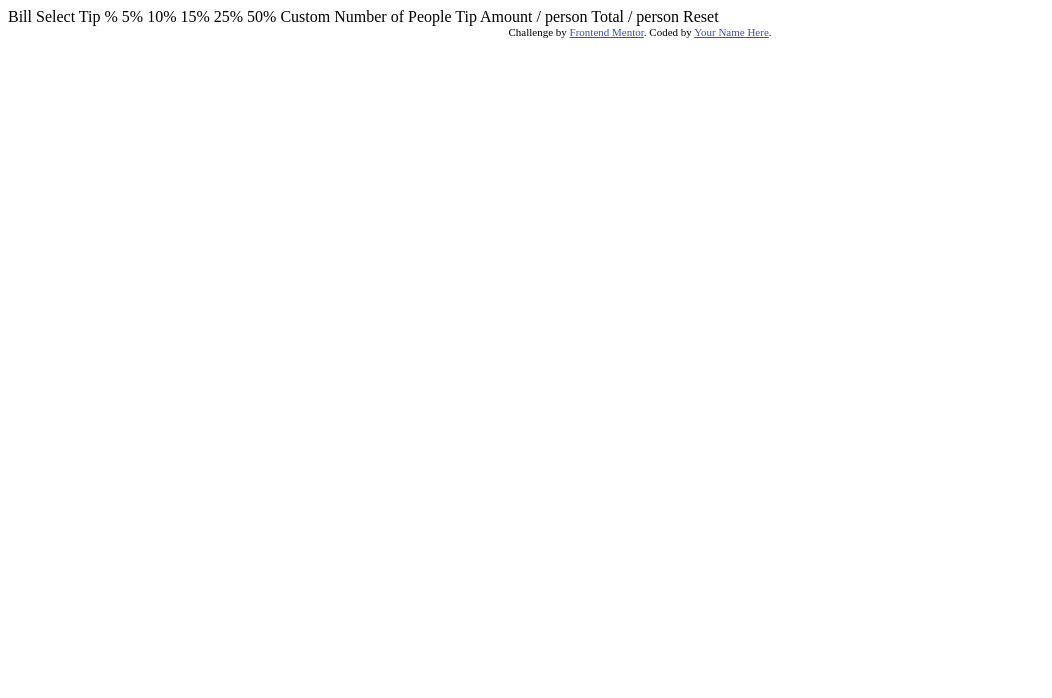
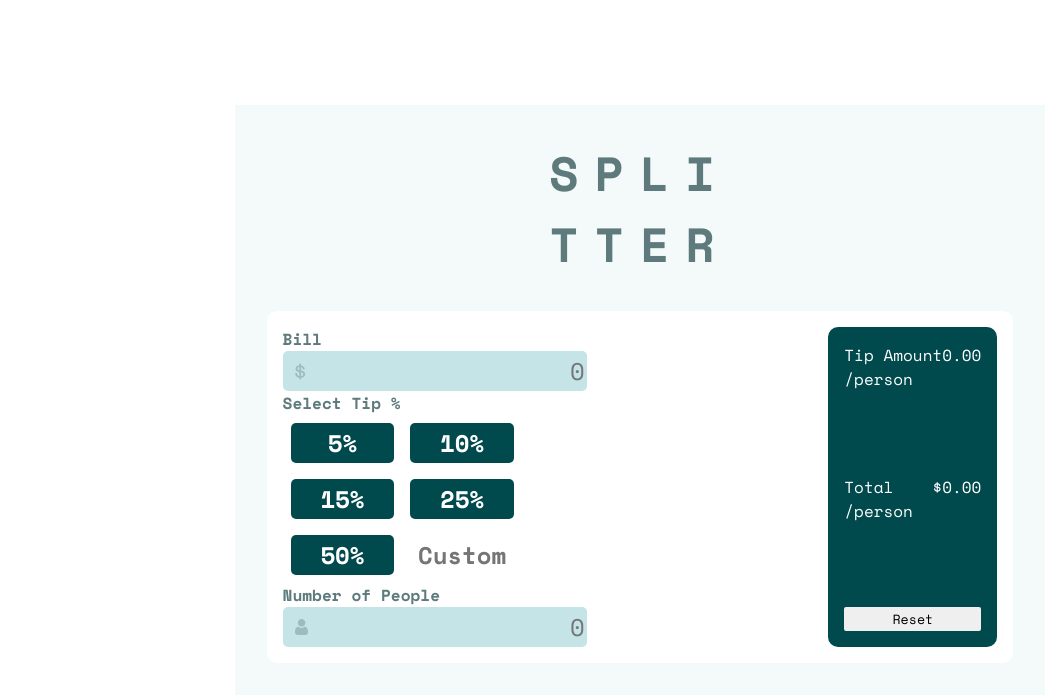
Before and after one commit to MuntjeerAli/tip-calculator, a plain HTML site: page index.html in a window 1280 px wide. Shown: the whole page, without its empty margins (0-1052 px from the left). Drawn offline with nearby package versions, Linux system fonts and the light colour scheme.

Commit message:
completed html and css

```diff
--- a/index.html
+++ b/index.html
@@ -5,6 +5,7 @@
   <meta name="viewport" content="width=device-width, initial-scale=1.0"> <!-- displays site properly based on user's device -->
 
   <link rel="icon" type="image/png" sizes="32x32" href="./images/favicon-32x32.png">
+  <link rel="stylesheet" href="./styles/style.css">
 
   <title>Frontend Mentor | Tip calculator app</title>
 
@@ -15,8 +16,70 @@
   </style>
 </head>
 <body>
+  <main class="main-container">
+    <h1 class="title"> SPLI <br/> TTER</h1>
+    <div class="main-content">
+      <div class="left-container">
+        <div class="bill">
+          <div class="heading">
+            <h6>Bill</h6>
+            <h6 class="error-message">Can't be negative or zero</h6>
+          </div>
+          <input type="number" id="bill-charge" name="bill-charge" placeholder="0"/>
+        </div>
+        <div class="tip-section">
+          <div class="heading">
+            <h6>Select Tip %</h6>
+            <h6 class="error-message">Can't be negative</h6>
+          </div>
+          <div class="tip-btn">
+            <button class="tip-value" value="5">5%</button>
+            <button class="tip-value" value="10">10%</button>
+            <button class="tip-value" value="15">15%</button>
+            <button class="tip-value" value="25">25%</button>
+            <button class="tip-value" value="50">50%</button>
+            <input class="tip-value" type="number" name="custom-tip" id="custom-tip" placeholder="Custom"/>
+          </div>
+        </div>
+        <div class="people-count">
+          <div class="heading">
+            <h6>Number of People</h6>
+            <h6 class="error-message">Can't be negative or zero</h6>
+          </div>
+          <input type="number" name="people-count" id="people-count" placeholder="0">
+        </div>
+      </div>
+      <div class="right-container">
+        <div class="tip-details">
+          <div class="amount-detail">
+            <p class="tip-amount">
+              Tip Amount <br/> /person
+            </p>
+            <p class="total-amount">
+              0.00
+            </p>
+          </div>
+        </div>
+        <div class="amount-detail">
+          <p class="tip-amount">
+            Total <br/> /person
+          </p>
+          <p class="total-amount" id="total-amount-per-person">$0.00</p>
+        </div>
+        <button class="reset-button">Reset</button>
+      </div>
+    </div>
+  </main>
 
-  Bill
+
+
+
+
+
+
+
+  <script src="./scripts/script.js"></script>
+  <!-- Bill
 
   Select Tip %
   5%
@@ -38,7 +101,7 @@
 
   <div class="attribution">
     Challenge by <a href="https://www.frontendmentor.io?ref=challenge" target="_blank">Frontend Mentor</a>.
-    Coded by <a href="#">Your Name Here</a>.
+    Coded by <a href="#">Your Name Here</a>. -->
   </div>
 </body>
 </html>
--- a/scripts/script.js
+++ b/scripts/script.js
@@ -0,0 +1 @@
+'use strict';
--- a/styles/style.css
+++ b/styles/style.css
@@ -1,10 +1,161 @@
+@import url('https://fonts.googleapis.com/css2?family=Space+Mono:wght@400;700&display=swap');
 
+:root {
+    --cyan-strong: hsl(172, 67%, 45%);
+    --cyan-very-dark: hsl(183, 100%, 15%);
+    --cyan-grayish-dark: hsl(186, 14%, 43%);
+    --cyan-grayish: hsl(184, 14%, 56%);
+    --cyan-grayish-light: hsl(185, 41%, 84%);
+    --cyan-very-light-grayish: hsl(189, 41%, 97%);
+    --white: hsl(0, 0%, 100%);
+}
 
-color{}
-Strong cyan: hsl(172, 67%, 45%)
-Very dark cyan: hsl(183, 100%, 15%)
-Dark grayish cyan: hsl(186, 14%, 43%)
-Grayish cyan: hsl(184, 14%, 56%)
-Light grayish cyan: hsl(185, 41%, 84%)
-Very light grayish cyan: hsl(189, 41%, 97%)
-White: hsl(0, 0%, 100%)
+*, *::after, *::before{
+    margin: 0;
+    padding: 0;
+    box-sizing: border-box;
+    outline: none;
+}
+
+html{
+    font-size: 16px;
+}
+
+body{
+    height: 100vh;
+    font-family: 'Space Mono';
+    display: flex;
+    justify-content: center;
+    align-items: center;
+    font-size: 1.5rem;
+    color: var(--cyan-grayish-dark);
+}
+
+h1, h2, h3, h4, h5, h6{
+    margin-bottom: 0;
+}
+
+p{
+    font-size: 1rem;
+}
+input{
+    background-color: var(--cyan-grayish-light);
+    border-color: transparent;
+    border-radius: 5px;
+    text-align: right;
+    font-family: inherit;
+    font-size: 1.5rem;
+}
+
+input[type='number']:focus-visible {
+    outline-color: var(--cyan-strong);
+}
+
+input[type='number']::-webkit-inner-spin-button,
+input[type='number']::-webkit-outer-spin-button{
+    -webkit-appearance: none;
+    -moz-appearance: none;
+    appearance: none;
+    margin: 0;
+}
+
+button{
+    font-family: inherit;
+    border-color: transparent;
+    border-radius: 2px;
+}
+
+.main-container{
+    display: flex;
+    flex-direction: column;
+    align-items: center;
+    padding: 2rem;
+    background-color: var(--cyan-very-light-grayish);
+}
+
+.title{
+    padding-bottom: 2rem;
+    letter-spacing: 1rem;
+}
+
+.main-content{
+    display: flex;
+    flex-wrap: wrap;
+    justify-content: space-between;
+    padding: 1rem;
+    background-color: var(--white);
+    border-radius: 10px;
+}
+
+.left-container{
+    width: 50%;
+}
+
+.left-container .heading{
+    display: flex;
+    justify-content: space-between;
+}
+
+.error-message{
+    color: red;
+    display: none;
+}
+
+.bill input{
+    background-image: url(../images/icon-dollar.svg);
+    background-repeat: no-repeat;
+    background-position: 10px center;
+}
+
+.tip-section .tip-btn{
+    display: flex;
+    flex-wrap: wrap;
+}
+
+.tip-btn .tip-value{
+    width: 29%;
+    margin: 0.5rem;
+    font-size: 1.5rem;
+    font-weight: 700;
+    background-color: var(--cyan-very-dark);
+    color: var(--white);
+    cursor: pointer;
+    border-radius: 5px;
+    transition: all 0.4s ease;
+}
+
+.tip-btn .tip-value:hover{
+    background-color: var(--cyan-strong);
+}
+.tip-btn .tip-value-active{
+    background-color: var(--cyan-strong);
+}
+
+#custom-tip{
+    border-radius: 2px;
+    background-color: var(--white);
+    text-align: center;
+    color: black;
+}
+
+.people-count input{
+    background-image: url(../images/icon-person.svg);
+    background-repeat: no-repeat;
+    background-position: 10px center;
+}
+
+.right-container{
+    background-color: var(--cyan-very-dark);
+    color: var(--white);
+    border-radius: 10px;
+    padding: 1rem;
+    margin-left: -5rem;
+    display: flex;
+    flex-direction: column;
+    justify-content: space-between;
+}
+
+.amount-detail{
+    display: flex;
+    justify-content: space-between;
+}
```
